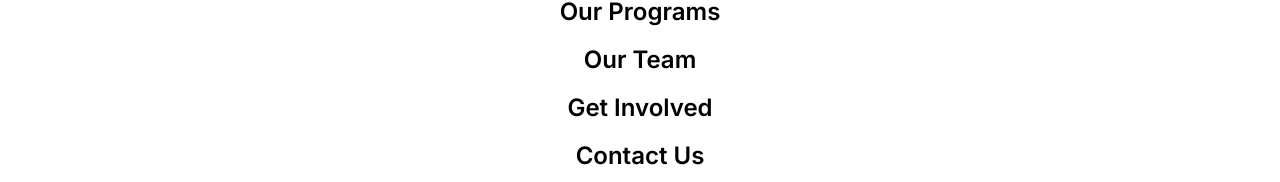
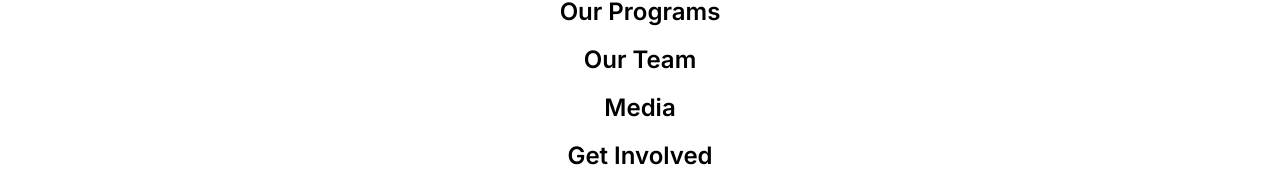
Before and after one commit to nkiliyumwami/UNARW, a Next.js app: page / in a window 1280 px wide. Both pictures are taken after a click on the button 1164 px from the left and 83 px from the top of the page. Shown: the part 259-441 px from the top of the page. Built offline with nearby package versions, Linux system fonts and the light colour scheme.

Commit message:
Caching media

```diff
--- a/components/Sections/NavbarSection.tsx
+++ b/components/Sections/NavbarSection.tsx
@@ -87,6 +87,14 @@ const Navbar = () => {
             Our Team
           </a>
           <a
+            href="/media"
+            className={`hover:text-[#4894DF] px-2 font-semibold ${
+              isActive('/media') ? 'text-[#4894DF]' : ''
+            }`}
+          >
+            Media
+          </a>
+          <a
             href="get-involved"
             className={`hover:text-[#4894DF] px-2 font-semibold ${
               isActive('/get-involved') ? 'text-[#4894DF]' : ''
@@ -171,6 +179,14 @@ const Navbar = () => {
             Our Team
           </a>
           <a
+            href="/media"
+            className={`block px-4 py-2 hover:text-[#4894DF] font-semibold ${
+              isActive('/media') ? 'text-[#4894DF]' : ''
+            }`}
+          >
+           Media
+          </a>
+          <a
             href="/get-involved"
             className={`block px-4 py-2 hover:text-[#4894DF] font-semibold ${
               isActive('/get-involved') ? 'text-[#4894DF]' : ''
--- a/package.json
+++ b/package.json
@@ -20,6 +20,7 @@
     "next": "14.2.3",
     "next-cloudinary": "^6.6.2",
     "next-connect": "^1.0.0",
+    "node-cache": "^5.1.2",
     "react": "^18",
     "react-dom": "^18",
     "react-icons": "^5.2.1",
```
Also changed, not shown: app/api/media/route.ts (+0 -12 lines), 1 other file (tests, documents, lock files or other folders).
